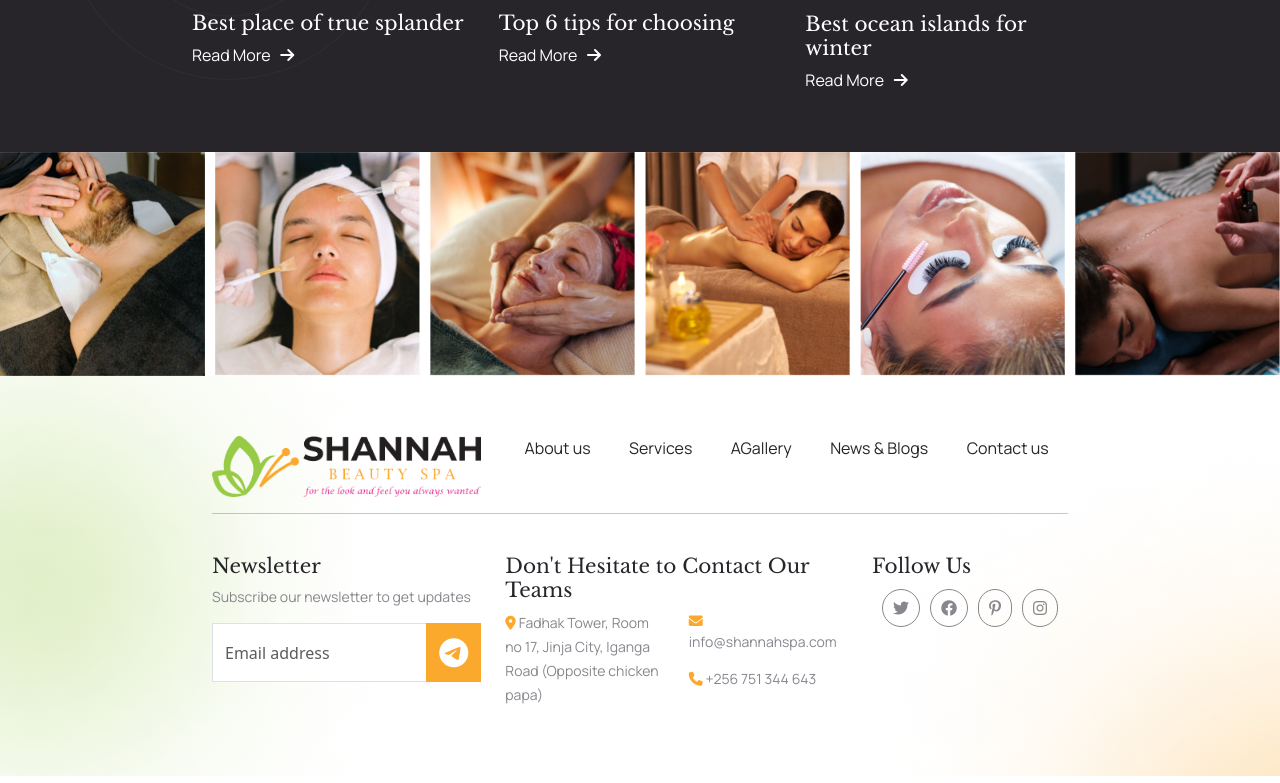
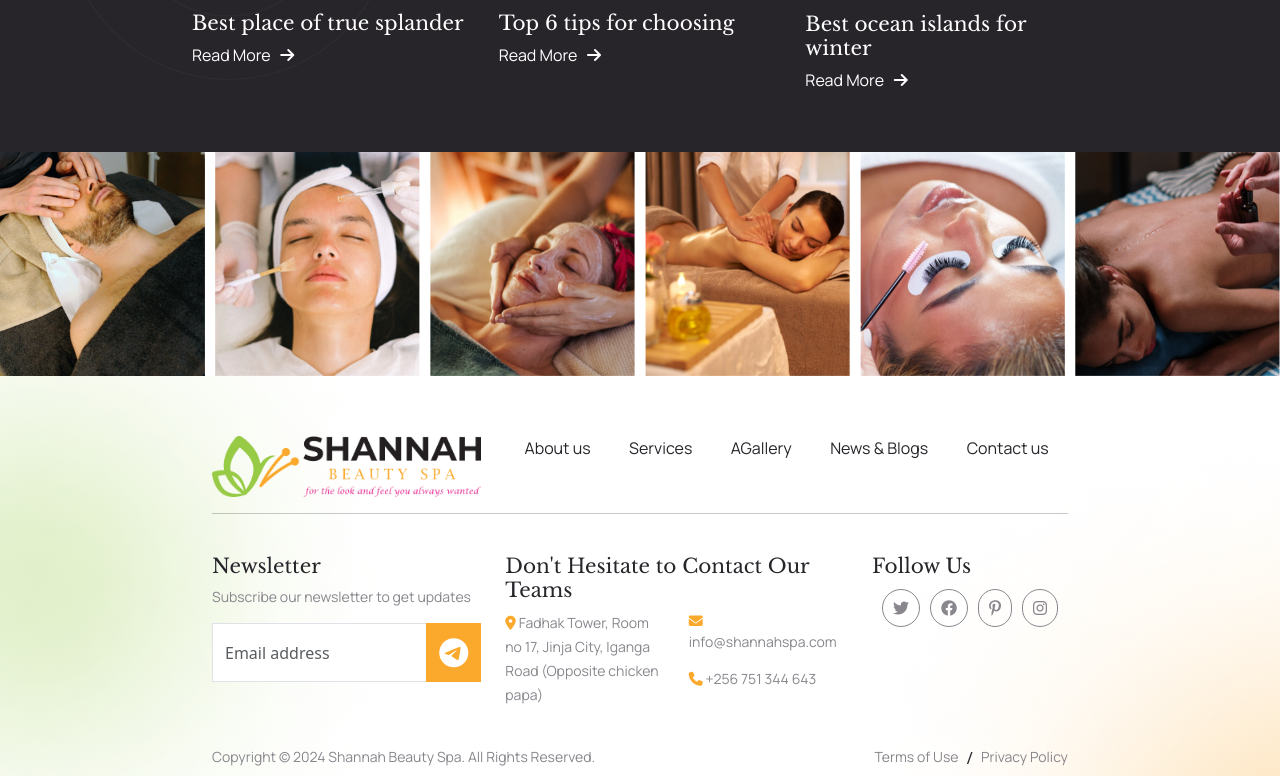
Before and after one commit to harishankarprajapati/Shannah, a plain HTML site: page index.html in a window 1280 px wide. Shown: the part 6386-7169 px from the top of the page. Drawn offline with nearby package versions, Linux system fonts and the light colour scheme.

Commit message:
gnxkfjld vdfnkl,g

```diff
--- a/css/style.css
+++ b/css/style.css
@@ -921,3 +921,14 @@ padding: 7px 10px;
     opacity: 1;
     visibility: visible;
   }
+  .seccopy{
+    font-family: 'Manrope';
+    font-size: 14px;
+    color: #89868D;
+  }
+  .teartextsec{
+    font-family: 'Manrope';
+    font-size: 14px;
+    color: #89868D;
+    text-decoration: none;
+  }
--- a/footer.html
+++ b/footer.html
@@ -69,5 +69,14 @@
                 </div>
             </div>
         </div>
+        <div class="row pt-4">
+            <div class="col-lg-6">
+                <p class="seccopy" >Copyright © 2024  Shannah Beauty Spa. All Rights Reserved.</p>
+            </div>
+            <div class="col-lg-6 d-flex justify-content-end">
+                    <a class="teartextsec" href="#">Terms of Use</a> &nbsp; / &nbsp; <a class="teartextsec" href="#">Privacy Policy</a>
+            </div>
+        </div>
+
     </div>
 </div>
```
